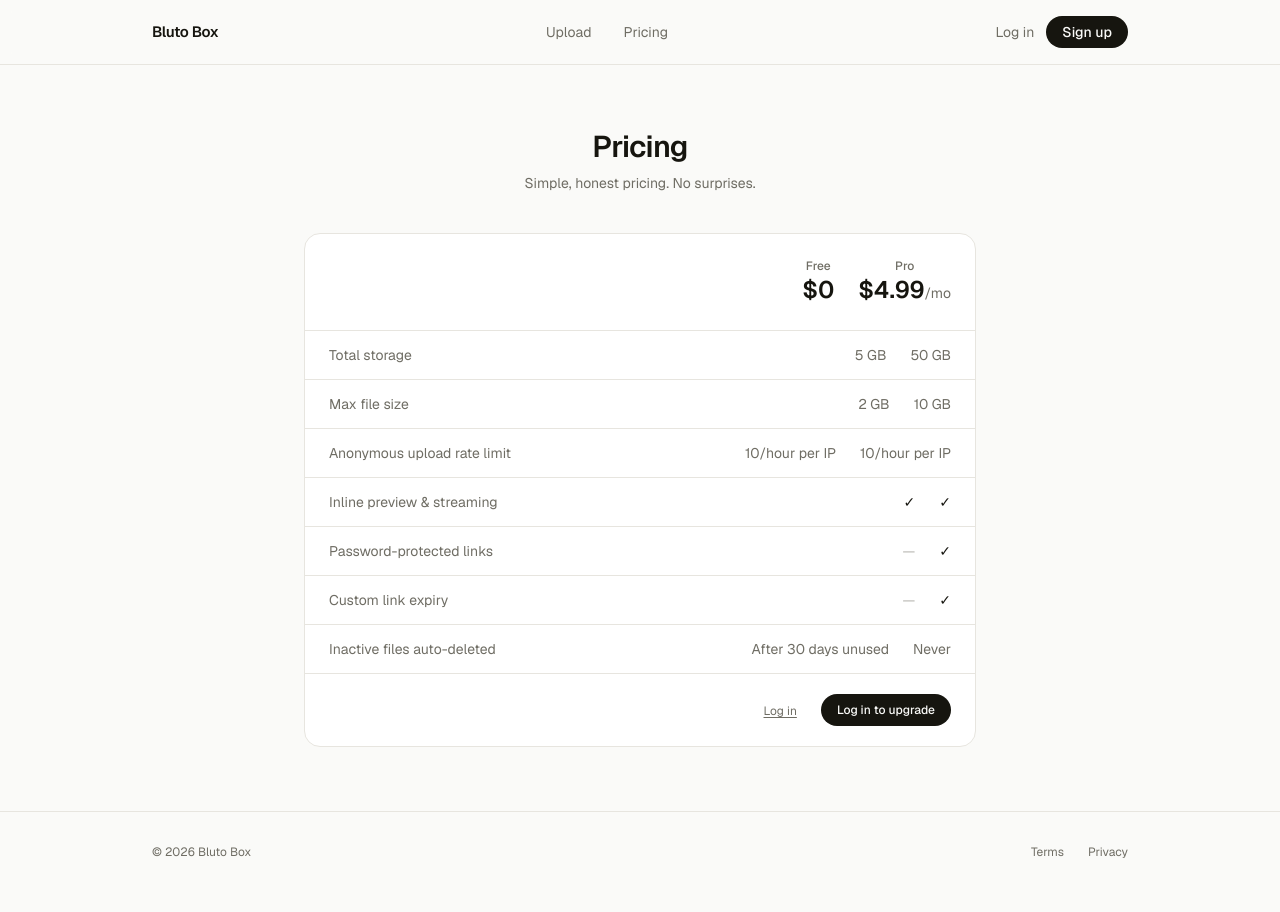
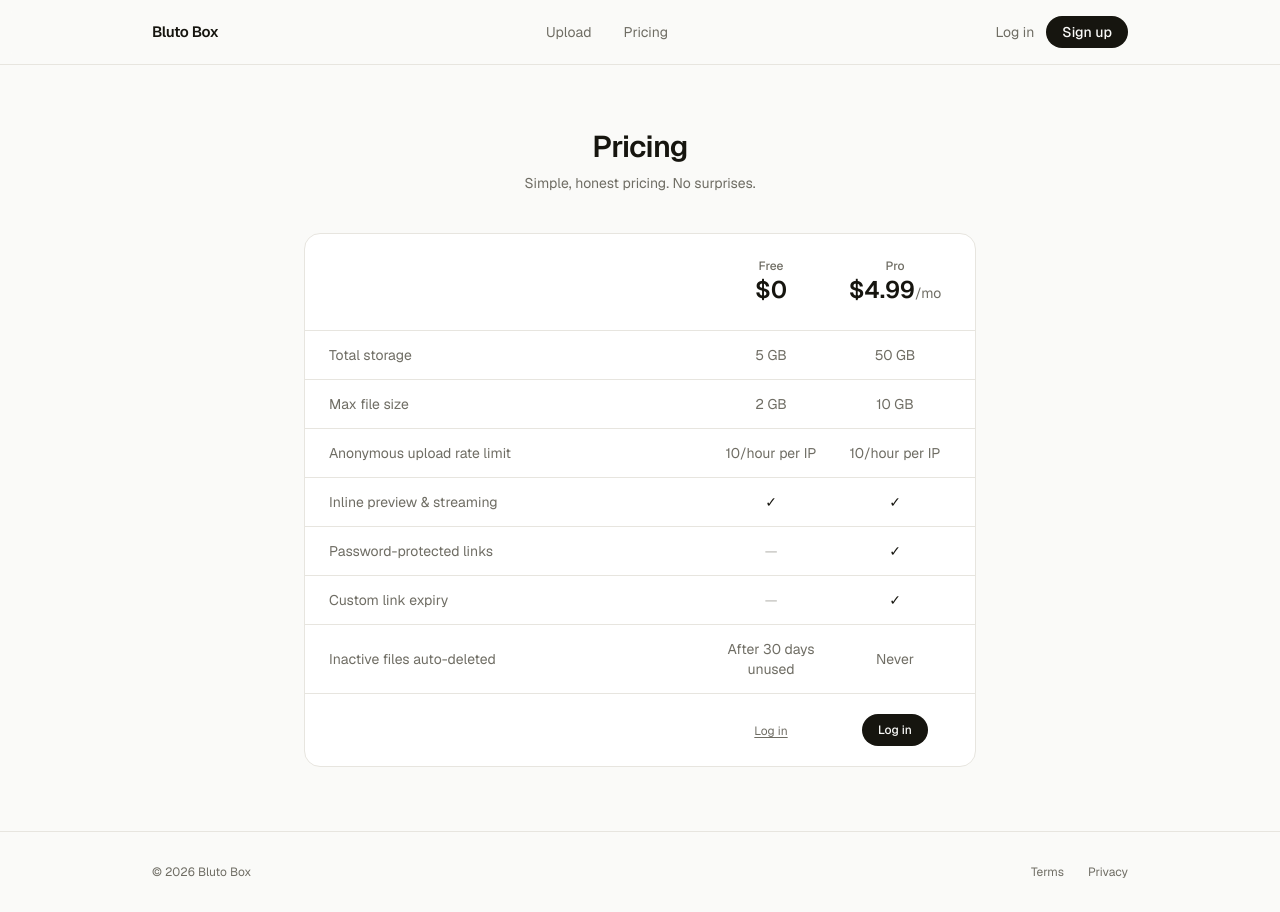
Before and after one commit to azrxc/blutobox, a Next.js app: page /pricing in a window 1280 px wide. Built offline with nearby package versions, Linux system fonts and the light colour scheme; no server answers.

Commit message:
Fix pricing table column alignment (fixed-width grid columns instead of independent auto-sizing per row)

```diff
--- a/src/app/pricing/page.tsx
+++ b/src/app/pricing/page.tsx
@@ -19,6 +19,8 @@ const rows: Row[] = [
   { label: "Custom link expiry", free: false, pro: true },
   { label: "Inactive files auto-deleted", free: "After 30 days unused", pro: "Never" },
 ];
+
+const gridCols = "grid-cols-[1fr_5.5rem_5.5rem] sm:grid-cols-[1fr_7rem_7rem]";
 
 function Cell({ value }: { value: string | boolean }) {
   if (typeof value === "boolean") {
@@ -61,7 +63,7 @@ export default function PricingPage() {
       </div>
 
       <div className="w-full max-w-2xl overflow-hidden rounded-2xl border border-border bg-surface">
-        <div className="grid grid-cols-[1fr_auto_auto] gap-x-6 gap-y-4 px-6 pt-6 text-sm">
+        <div className={`grid ${gridCols} items-end gap-x-3 px-6 pb-6 pt-6 text-sm`}>
           <div />
           <div className="text-center">
             <p className="text-xs font-medium text-muted">Free</p>
@@ -69,21 +71,30 @@ export default function PricingPage() {
           </div>
           <div className="text-center">
             <p className="text-xs font-medium text-muted">Pro</p>
-            <p className="text-2xl font-semibold">$4.99<span className="text-sm font-normal text-muted">/mo</span></p>
+            <p className="text-2xl font-semibold">
+              $4.99<span className="text-sm font-normal text-muted">/mo</span>
+            </p>
           </div>
         </div>
 
-        <div className="mt-6 divide-y divide-border border-t border-border">
+        <div className="divide-y divide-border border-t border-border">
           {rows.map((row) => (
-            <div key={row.label} className="grid grid-cols-[1fr_auto_auto] items-center gap-x-6 px-6 py-3.5 text-sm">
+            <div
+              key={row.label}
+              className={`grid ${gridCols} items-center gap-x-3 px-6 py-3.5 text-sm`}
+            >
               <span className="text-muted">{row.label}</span>
-              <span className="text-center"><Cell value={row.free} /></span>
-              <span className="text-center"><Cell value={row.pro} /></span>
+              <span className="text-center">
+                <Cell value={row.free} />
+              </span>
+              <span className="text-center">
+                <Cell value={row.pro} />
+              </span>
             </div>
           ))}
         </div>
 
-        <div className="grid grid-cols-[1fr_auto_auto] items-center gap-x-6 border-t border-border px-6 py-5">
+        <div className={`grid ${gridCols} items-center gap-x-3 border-t border-border px-6 py-5`}>
           <span />
           <span className="text-center">
             {!session?.user && (
@@ -98,7 +109,7 @@ export default function PricingPage() {
                 href="/login"
                 className="inline-block rounded-full bg-accent px-4 py-2 text-xs font-medium text-accent-foreground transition-opacity hover:opacity-85"
               >
-                Log in to upgrade
+                Log in
               </Link>
             ) : isPro ? (
               <button
@@ -106,7 +117,7 @@ export default function PricingPage() {
                 disabled={loading}
                 className="rounded-full border border-border px-4 py-2 text-xs font-medium transition-colors hover:bg-background disabled:opacity-50"
               >
-                Manage subscription
+                Manage
               </button>
             ) : (
               <button
@@ -114,7 +125,7 @@ export default function PricingPage() {
                 disabled={loading}
                 className="rounded-full bg-accent px-4 py-2 text-xs font-medium text-accent-foreground transition-opacity hover:opacity-85 disabled:opacity-50"
               >
-                {loading ? "Redirecting…" : "Upgrade to Pro"}
+                {loading ? "…" : "Upgrade"}
               </button>
             )}
           </span>
```
